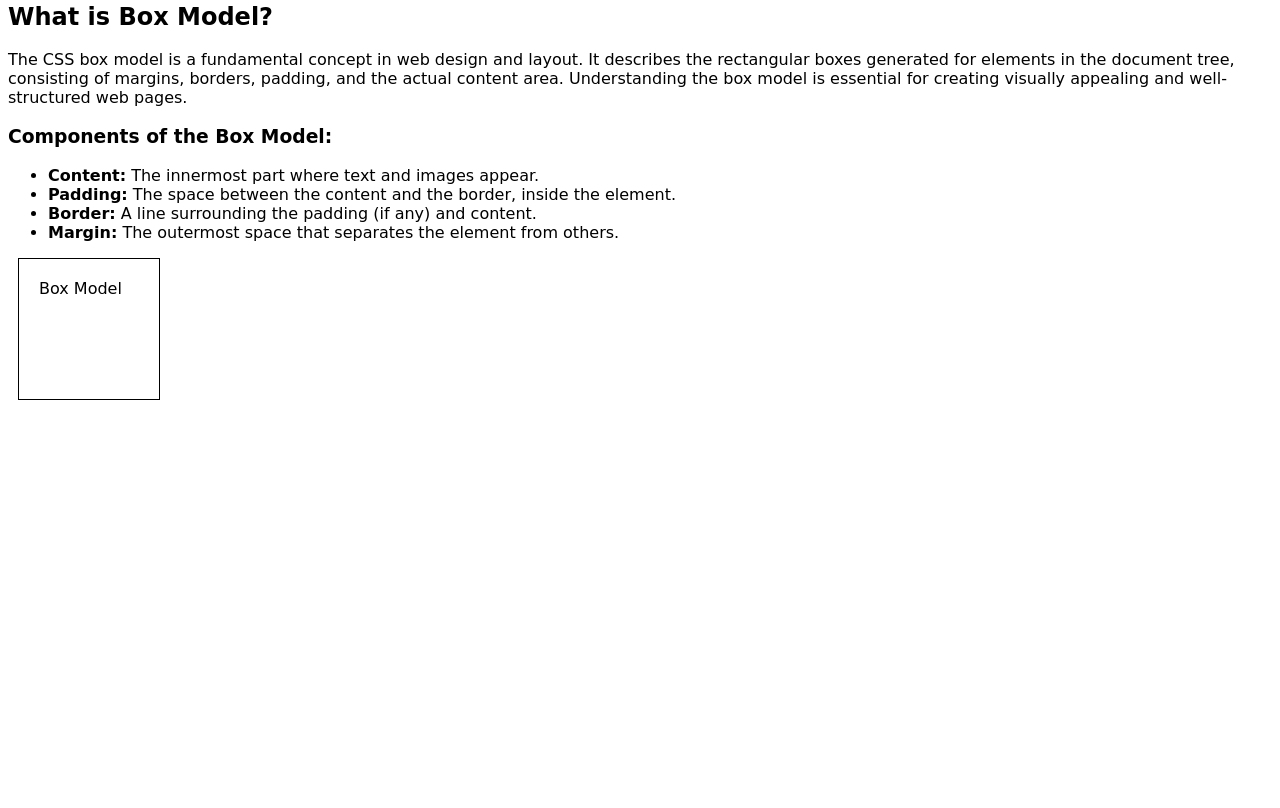
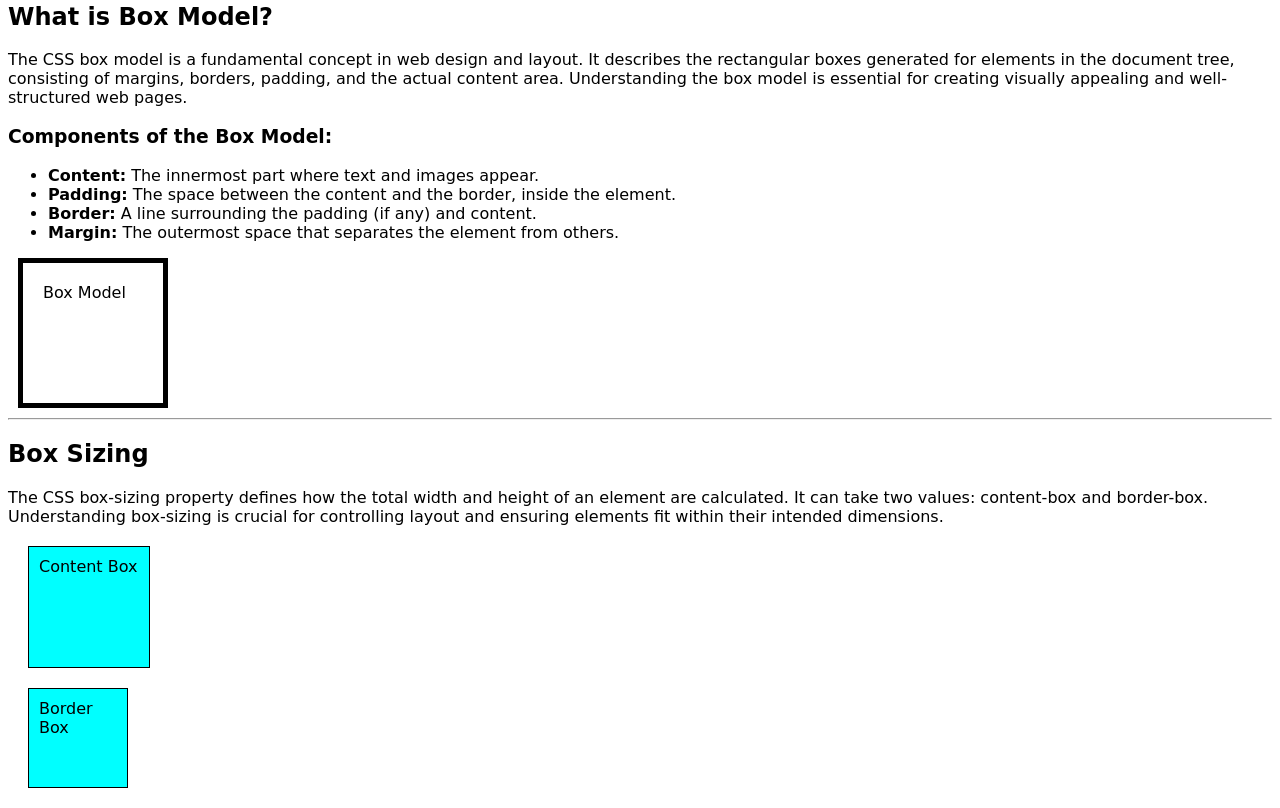
Before and after one commit to ijassm/OA_MERN_29MAY2025_12.00_1.00, a plain HTML site: page CSS/intro.html in a window 1280 px wide. Shown: the part 418-1226 px from the top of the page. Before the commit the page ends 828 px from the top, so only its background shows below. Drawn offline with Linux system fonts and the light colour scheme; a web font is replaced by a local one.

Commit message:
Refactor box model example and add box-sizing explanation in intro.html; create simple_selector.html for demonstration

```diff
--- a/CSS/intro.html
+++ b/CSS/intro.html
@@ -65,14 +65,64 @@
 
     <div
       style="
-        border: 1px solid black;
+        /* border: 1px solid black; */
+        border-width: 5px;
+        border-style: solid;
+        border-color: black;
         height: 100px;
         width: 100px;
         padding: 20px;
+        /* padding-top: 20px;
+        padding-left: 20px;
+        padding-bottom: 20px;
+        padding-right: 15px; */
+        /* padding-inline: 20px;
+        padding-block: 20px; */
+        /* padding-inline-start: 20px;
+        padding-inline-end: 20px;
+        padding-block-start: 20px;
+        padding-block-end: 20px; */
         margin: 10px;
       "
     >
       Box Model
     </div>
+
+    <hr />
+
+    <h2>Box Sizing</h2>
+    <p>
+      The CSS box-sizing property defines how the total width and height of an
+      element are calculated. It can take two values: content-box and
+      border-box. Understanding box-sizing is crucial for controlling layout and
+      ensuring elements fit within their intended dimensions.
+    </p>
+
+    <div
+      style="
+        height: 100px;
+        width: 100px;
+        background-color: aqua;
+        padding: 10px;
+        border: 1px solid black;
+        margin: 20px;
+        box-sizing: content-box;
+      "
+    >
+      Content Box
+    </div>
+    <div
+      style="
+        height: 100px;
+        width: 100px;
+        background-color: aqua;
+        padding: 10px;
+        border: 1px solid black;
+        margin: 20px;
+        box-sizing: border-box;
+      "
+    >
+      Border Box
+    </div>
   </body>
 </html>
```
Also changed, not shown: CSS/simple_selector.html (added, +63 -0 lines).
